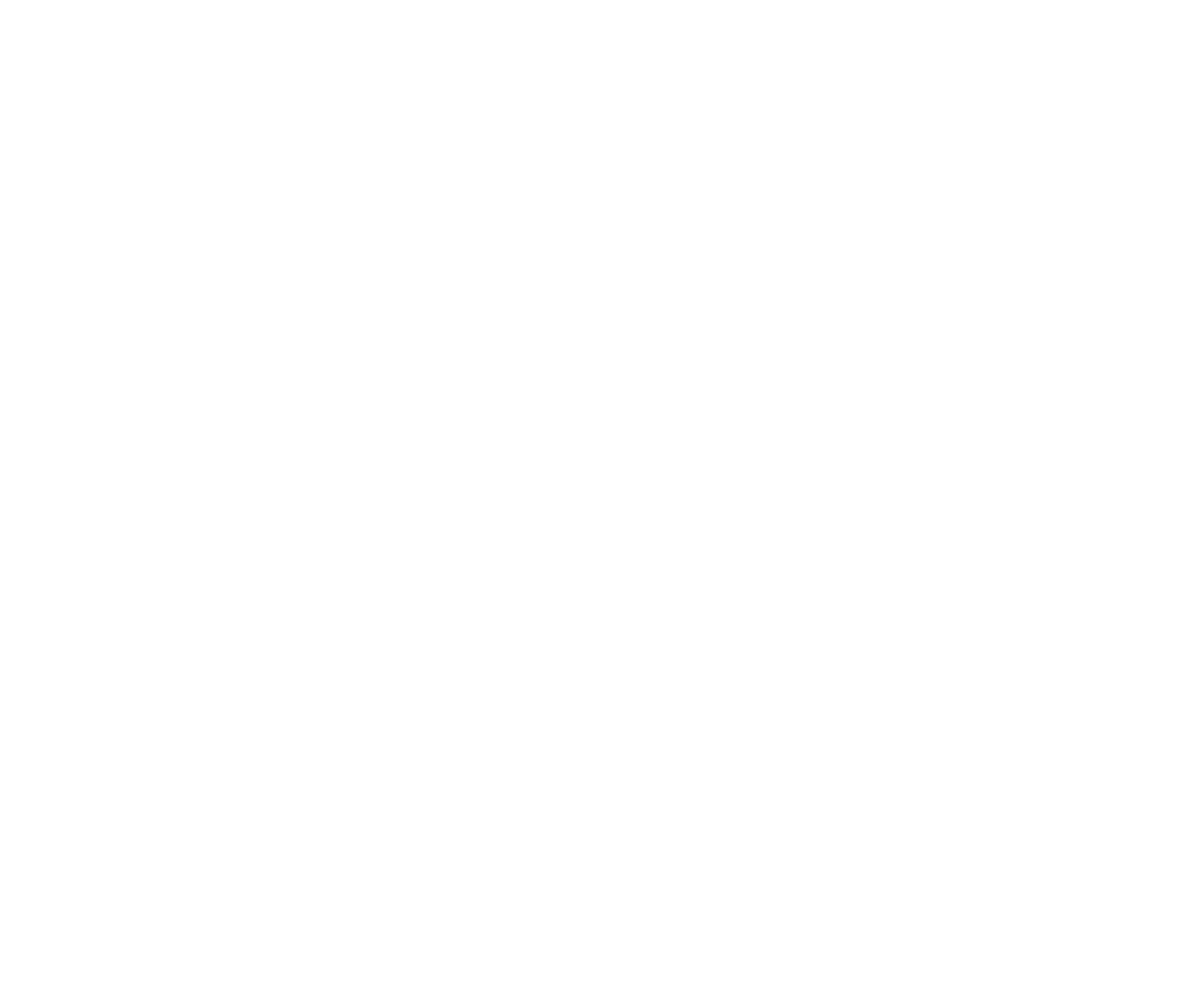
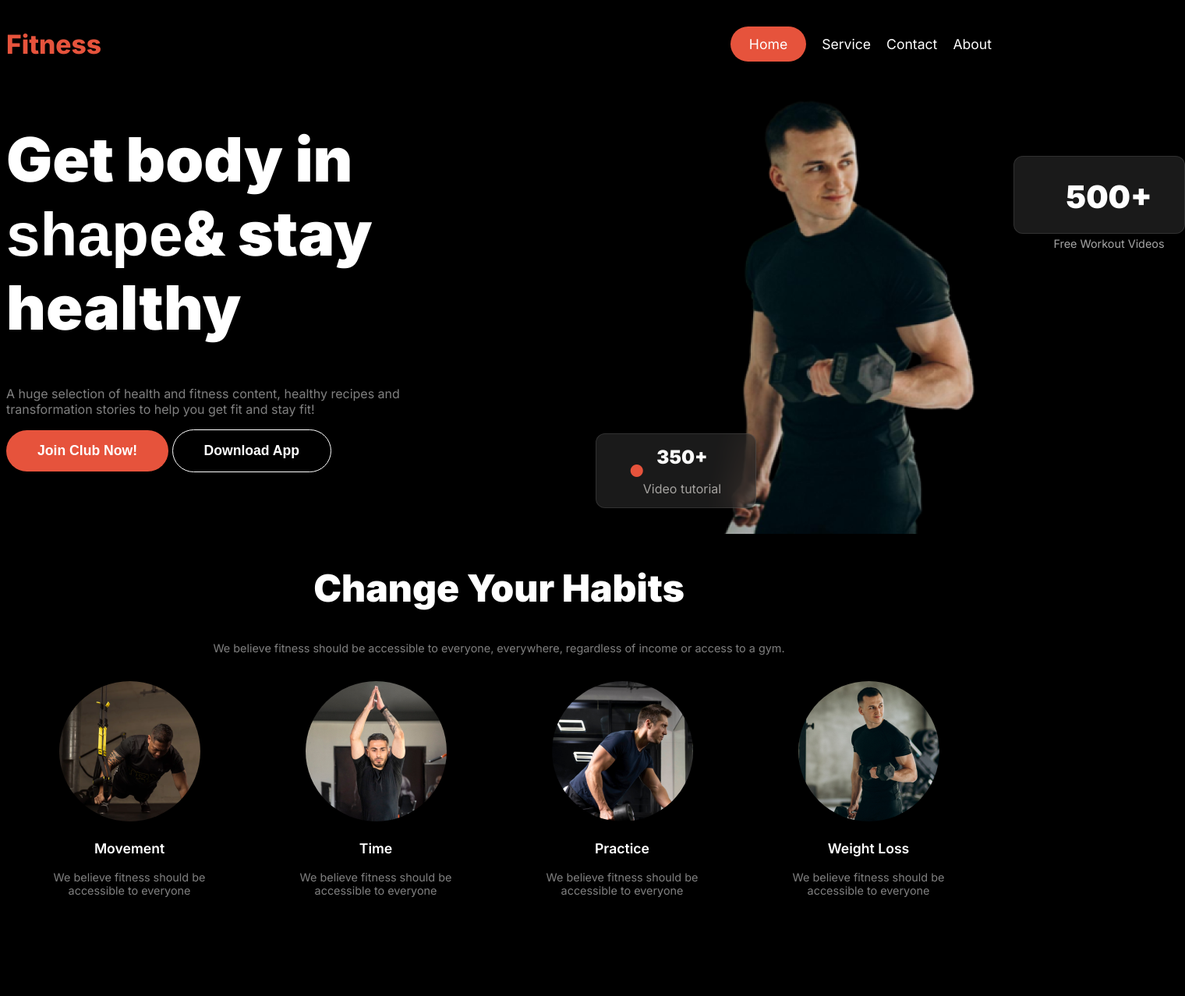
Before and after one commit to shantoasikur/Assignment2_ph, a plain HTML site: page index.html in a window 1280 px wide. Shown: the top 1278 px of the page at 78% size, 1520 px wide, since content can reach past the window. Before the commit the page ends 800 px from the top, so only its background shows below. Drawn offline with Linux system fonts and the light colour scheme; a web font is replaced by a local one.

Commit message:
Assignment2

```diff
--- a/index.html
+++ b/index.html
@@ -4,12 +4,147 @@
     <meta charset="UTF-8">
     <meta name="viewport" content="width=device-width, initial-scale=1.0">
     <title>Fitness</title>
+    <script src="https://kit.fontawesome.com/1842376e26.js" crossorigin="anonymous"></script>
+    <link rel="stylesheet" href="styles/style.css">
 </head>
-<body>
+<body class="inter-font">
     <header>
+        <nav>
+            <h1 class="fitness">Fitness</h1>
 
-    </header>
+            <div class="container1">
+
+                <p class="nav-item"><span>Home</span></p>
+                <p class="nav-item" >Service</p>
+                <p class="nav-item" >Contact</p>
+                <p class="nav-item" >About</p>
+            </div>
+
+
+        </nav>
+        <div class="container2">
+            <div>
+            <h1 class="get">Get body in <span class="shape">shape</span>& stay healthy</h1>
+            <p class="huge">A huge selection of health and fitness content, healthy recipes and transformation stories to help you get fit and stay fit!</p>
+            <button class="btn-primary">Join Club Now!</button>
+            <button class="btn-primary1">Download App</button>
+        </div>
+        <img src="images/Images 2.png" alt="">
+    </div>
+
+   <div class="card">
+    <div class="card-box">
+    <h1 >350+</h1>
+    <p>Video tutorial</p>
+    </div>
+    <div class="icon"><i class="fa-solid fa-circle"></i></div>
+   </div>
+   <div class="card1-box">
+    <h1 >500+</h1>
+    <p>Free Workout Videos</p>
+    </div>
+ </header>
+
+
     <main>
+        <section>
+            <div class="container3">
+                <h1>Change Your Habits</h1>
+               <p class="believe">We believe fitness should be accessible to everyone, everywhere, regardless of income or access to a gym.</p>
+                <div class="container3-image">
+                    <figure class="image1">
+                        <img src="images/image 3.png" alt="">
+                        <figcaption>
+                            <h3>Movement </h3>
+                            <p>We believe fitness should be accessible to everyone</p>
+                        </figcaption>
+                    </figure>
+
+                    <figure class="image1">
+                        <img src="images/image 2.png" alt="">
+                        <figcaption>
+                            <h3>Time</h3>
+                            <p>We believe fitness should be accessible to everyone</p>
+                        </figcaption>
+                    </figure>
+
+
+                    <figure class="image1">
+                        <img src="images/image 4.png" alt="">
+                        <figcaption>
+                            <h3>Practice</h3>
+                            <p>We believe fitness should be accessible to everyone</p>
+                        </figcaption>
+                    </figure>
+
+
+                    <figure class="image1">
+                        <img src="images/image 5.png" alt="">
+                        <figcaption>
+                            <h3>Weight Loss</h3>
+                            <p>We believe fitness should be accessible to everyone</p>
+                        </figcaption>
+                    </figure>
+
+
+                </div>
+            </div>
+
+        </section>
+
+
+        <section>
+            <div class="container4">
+                <div class="run">
+                    <h1>Run an Extra Mile Easily</h1>
+                    <p>We believe fitness should be accessible to everyone, everywhere, regardless of income or access to a gym. With hundreds of professional workouts.</p>
+                    <button class="btn-primary">Join Now</button>
+                </div>
+                <img src="images/run.jpg" alt="">
+            </div>
+        </section>
+
+        <div class="container5">
+            <h1>BMI Calculator</h1>
+            <p>We believe fitness should be accessible to everyone, everywhere, regardless of income or access to a gym.</p>
+
+        </div>
+
+        <section>
+            <div class="container6">
+                <div class="table1">
+                    <h1>BMI Calculator Chart</h1>
+                    <table>
+                        <tr>
+                            <th>BMI </th>
+                            <th>Weight Status</th>
+                        </tr>
+                        <tr>
+                            <td>Below 18.5</td>
+                            <td>Underweight</td>
+                        </tr>
+                        <tr>
+                            <td>18.5 - 24.9</td>
+                            <td>Healthy</td>
+                        </tr>
+                        <tr>
+                            <td>25.0 - 29.9</td>
+                            <td>Overweight</td>
+
+                        </tr>
+                        <tr>
+                            <td>30.0 - and Above</td>
+                            <td>Obese</td>
+                        </tr>
+                    </table>
+
+                </div>
+
+
+            </div>
+        </section>
+
+
 
     </main>
     <footer>
--- a/styles/style.css
+++ b/styles/style.css
@@ -0,0 +1,244 @@
+@import url('https://fonts.googleapis.com/css2?family=Inter:wght@100..900&display=swap');
+@import url('https://fonts.cdnfonts.com/css/miama');
+
+
+.inter-font {
+    font-family: "Inter", sans-serif;
+    font-optical-sizing: auto;
+    font-weight: 400;
+    font-style: normal;
+    font-variation-settings:
+      "slnt" 0;
+  }
+body{
+    background-color: rgb(0,0,0);
+}
+  nav{
+    display: flex;
+    justify-content: space-between;
+   flex-direction: row;
+  }
+.container1{
+    display: flex;
+    justify-content: space-between;
+   flex-direction: row;
+   align-items: center;
+  gap:20px;
+}
+.fitness{
+    color: rgb(230, 83, 60);
+    font-size: 2.1rem;
+    font-weight: 800;
+}
+.nav-item{
+    color:rgb(255, 255, 255);
+    font-size: 1.1rem;
+    font-weight: 400;
+}
+
+.container1 p span{
+    border-radius: 46px;
+    background: rgb(230, 83, 60);
+    border:none;
+
+   padding-top: 12px;
+   padding-bottom: 12px;
+   padding-left: 24px;
+   padding-right: 24px;
+    text-align: center;
+}
+.get{
+    color: rgb(255, 255, 255);
+    font-size: 4.9rem;
+    font-weight: 900;
+}
+.shape{
+    font-family: 'Miama', sans-serif;
+}
+.huge{
+    color: rgba(255, 255, 255, 0.5);
+    font-size:1rem;
+   font-weight: 400;
+}
+.btn-primary{
+    border-radius: 42px;
+    background: rgb(230, 83, 60);
+    color: rgb(255, 255, 255);
+    font-size: 1.1rem;
+    font-weight: 600;
+    padding: 16px 40px 16px 40px;
+    border:none;
+}
+.btn-primary1{
+    box-sizing: border-box;
+    border: 1px solid rgb(255, 255, 255);
+    border-radius: 42px;
+    color: rgb(255, 255, 255);
+    font-size: 1.1rem;
+    font-weight: 600;
+    background-color: black;
+    padding: 16px 40px 16px 40px;
+}
+.container2{
+    display: grid;
+    grid-template-columns: repeat(2,1fr);
+
+}
+.container2 img{
+    margin-left: 300px;
+}
+.card{
+    display: flex;
+    flex-direction: row-reverse;
+    align-items: center;
+    backdrop-filter: blur(20px);
+    background: rgba(48, 48, 48, 0.54);
+    border-radius: 12px;
+    border: 1px solid rgba(255, 255, 255, 0.1);
+    width: 206px;
+    height: 96px;
+    position: absolute;
+    left: 764px;
+    top: 556px;
+    text-align: center;
+    box-sizing: border-box;
+    justify-content: center;
+}
+.icon{
+    color:rgb(230, 83, 60);
+
+}
+.card-box h1{
+    color: rgb(250, 250, 249);
+    font-size: 1.5rem;
+   font-weight: 900;
+}
+.card-box p{
+    color: rgba(239, 237, 232, 0.65);
+    font-size: 1rem;
+   font-weight: 400;
+}
+.card1-box h1{
+    color: rgb(255, 255, 255);
+    font-size: 2.5rem;
+    font-weight: 900;
+}
+.card1-box p{
+    color: rgba(255, 255, 255, 0.65);
+    font-size: 0.9rem;
+   font-weight: 400;
+   margin: 0;
+
+}
+
+.card1-box{
+    display: flex;
+    flex-direction: column;
+    align-items: center;
+    backdrop-filter: blur(20px);
+    background: rgba(48, 48, 48, 0.54);
+    border-radius: 12px;
+    border: 1px solid rgba(255, 255, 255, 0.1);
+    width: 193px;
+    height:98px;
+    position: absolute;
+    left: 1300px;
+    top: 200px;
+    text-align: center;
+    padding-left:25px;
+}
+.container3{
+    text-align: center;
+
+}
+.container3 h1{
+    color: rgb(255, 255, 255);
+    font-size: 3rem;
+    font-weight: 900;
+}
+.believe{
+    color: rgba(255, 255, 255, 0.5);
+    font-size: .9rem;
+    font-weight: 400;
+}
+.container3-image{
+    display: grid;
+    grid-template-columns: repeat(4,1fr);
+}
+.container3-image figure img{
+    border-radius: 50%;
+    border-style: solid;
+
+}
+.image1 h3{
+    color: rgb(255, 255, 255);
+    font-size: 1.1rem;
+   font-weight: 600;
+}
+.image1 p{
+    color: rgba(255, 255, 255, 0.5);
+    font-size: 0.9rem;
+    font-weight: 400;
+}
+.container4{
+    display: grid;
+    grid-template-columns: repeat(2,1fr);
+    margin-top: 100px;
+}
+.run h1{
+    color: rgb(255, 255, 255);
+    font-size: 3rem;
+    font-weight: 900;
+}
+.run p{
+    color: rgba(255, 255, 255, 0.5);
+    font-size: 0.9rem;
+    font-weight: 400;
+}
+.container4 img{
+    width: 366px;
+    height: 312px;
+    left: 662px;
+    top: 30px;
+    border-radius: 18px;
+    margin-left: 300px;
+}
+.container5{
+    text-align: center;
+}
+.container5 h1{
+    color: rgb(255, 255, 255);
+    font-size:3rem;
+   font-weight: 900;
+}
+.container5 p{
+    color: rgba(255, 255, 255, 0.5);
+    font-size: 0.9rem;
+    font-weight: 400;
+}
+.table1 h1{
+    color: rgb(255, 255, 255);
+    font-size: 1.8rem;
+    font-weight: 900;
+    width: 443px;
+    height: 34px;
+}
+table ,td, th{
+    border: 1px solid rgba(255, 255, 255, 0.1);
+    text-align: left;
+   color:  rgba(255, 255, 255, 0.1);
+
+}
+th{
+    color: rgb(255, 255, 255);
+    font-size: 16px;
+   font-weight: 500;
+}
+td{
+    color: rgba(255, 255, 255, 0.5);
+    font-size: 0.9rem;
+   font-weight: 400;
+}
+table{
+    border-collapse: collapse;
+}
```
